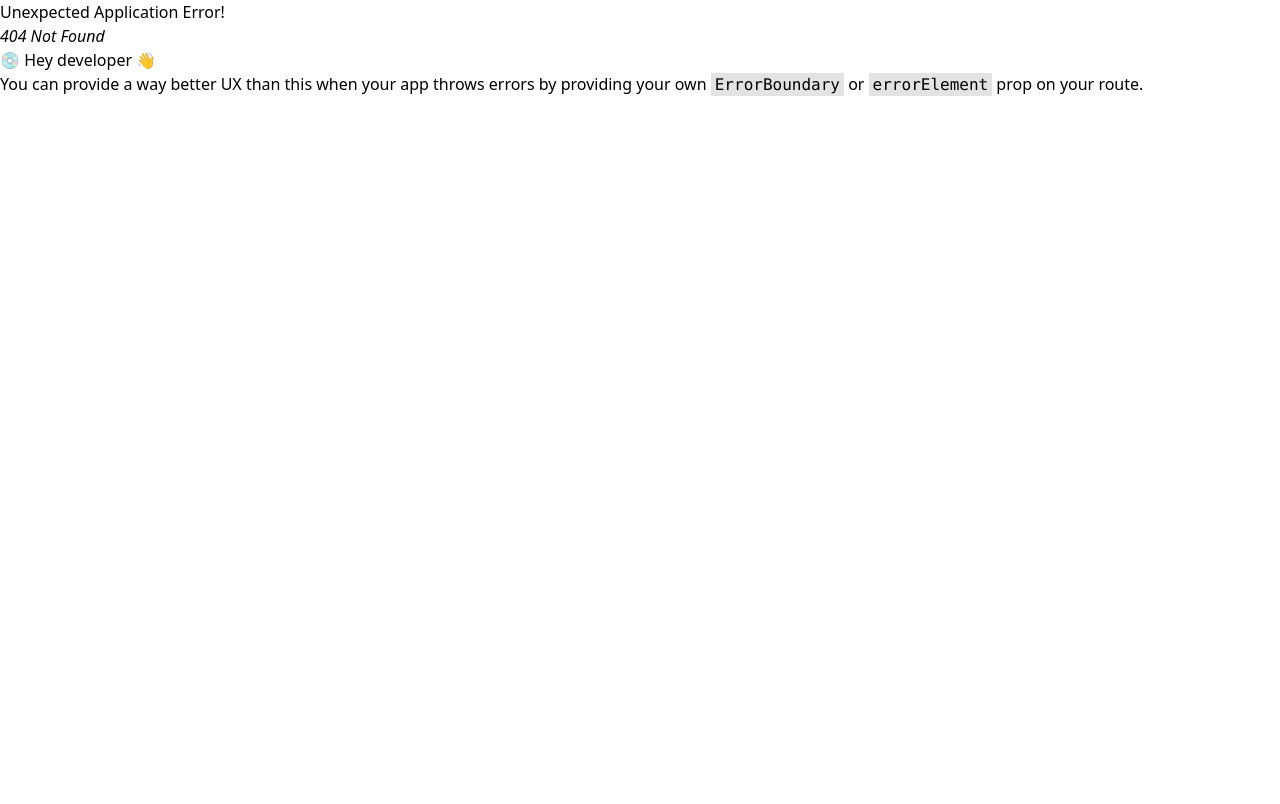
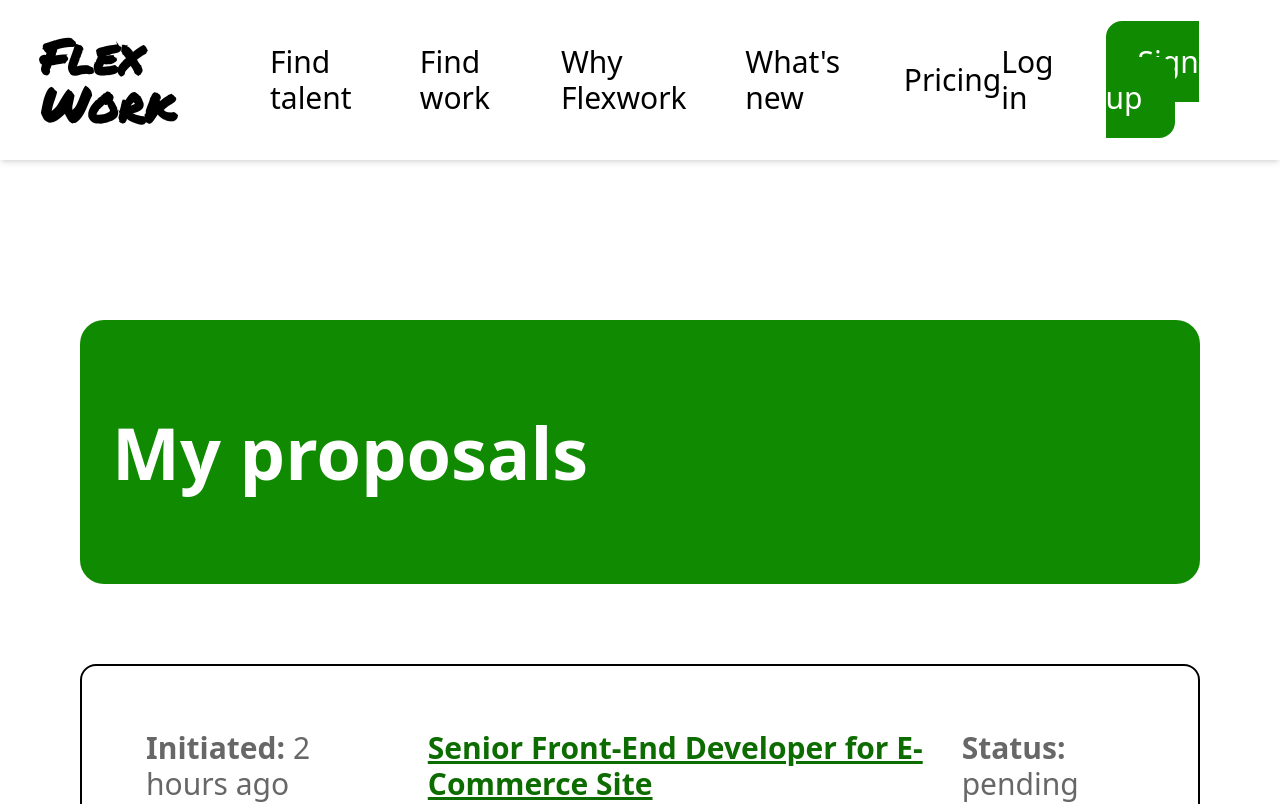
Before and after one commit to sidhubhatinde/Flexapp, a React (Vite) app in the folder frontend/: page /freelancer-proposals in a window 1280 px wide. Before the commit this address had no page. Shown: the top 804 px of the page. Built offline with nearby package versions, Linux system fonts and the light colour scheme.

Commit message:
added proposal detail component

```diff
--- /dev/null
+++ b/frontend/src/DummyProposals.js
@@ -0,0 +1,46 @@
+const proposals = [
+    {
+      id:'1',
+      jobId: "1",
+      title: "Senior Front-End Developer for E-Commerce Site",
+      timePosted: "2 hours ago",
+      status: "pending"
+    },
+    {
+      id:'2',
+      jobId: "2",
+      title: "React Developer Needed for Dashboard UI",
+      timePosted: "1 day ago",
+      status: "accepted"
+    },
+    {
+      id:'3',
+      jobId: "3",
+      title: "Full Stack Developer for Startup MVP",
+      timePosted: "3 days ago",
+      status: "rejected"
+    },
+    {
+      id:'4',
+      jobId: "4",
+      title: "Build Landing Page for SaaS Product",
+      timePosted: "5 hours ago",
+      status: "pending"
+    },
+    {
+      id:'5',
+      jobId: "5",
+      title: "Frontend Engineer for Real Estate Platform",
+      timePosted: "6 days ago",
+      status: "accepted"
+    },
+    {
+      id:'6',
+      jobId: "6",
+      title: "Developer Needed to Optimize Existing App",
+      timePosted: "10 hours ago",
+      status: "rejected"
+    }
+  ];
+
+  export default proposals;
--- /dev/null
+++ b/frontend/src/components/ProposalDetails.jsx
@@ -0,0 +1,87 @@
+import React from 'react'
+import JobDetails from '../pages/findwork/JobDetails'
+import posts from "../DummyData"
+import proposals from "../DummyProposals"
+
+import { useParams } from 'react-router-dom';
+
+
+function ProposalDetails() {
+  const {id} = useParams();
+  console.log("id is ",id);
+  const proposal = proposals.find((p)=>p.id===id);
+
+    const applicationData = {
+        jobId: "1",
+        applicantId:"23",
+        coverLetter: `Dear Hiring Manager,
+
+      I am very excited to apply for this position. With over 3 years of experience in frontend development using React, Tailwind CSS, and Redux, I’ve built responsive web apps and contributed to several successful product launches. I take pride in writing clean, maintainable code and collaborating closely with cross-functional teams.
+
+      I’m confident that I can help deliver a high-quality product for your team. Thank you for considering my application.
+
+      Best regards,
+      John Doe`,
+        bid: {
+          amount: 25, // hourly rate in dollars
+          type: "Hourly", // could also be "Fixed"
+        },
+        submittedAt: "2025-05-01T10:45:00Z"
+      };
+
+      const job = posts.find((post)=>{
+        return post.id === proposal.jobId;
+      });
+
+      function handleWithdrawProposal(e)
+      {
+        e.preventDefault();
+
+      }
+      function handleCancel(e)
+      {
+        e.preventDefault();
+      }
+
+  return (
+    <div className='mx-20 my-12'>
+      {job&&(
+          <div>
+              <JobDetails job={job}/>
+              <div className='text-4xl my-16'>
+                <div className='flex items-center justify-between my-6'>
+                    <h5 className='font-semibold text-5xl'>Your proposed terms</h5>
+                    <p className='text-[#676767]'>Clients budget: ${job.budget.amount}</p>
+                </div>
+                <div className='my-6'>
+                  <h6 className='font-semibold'>Total price of project</h6>
+                  <p className='text-[#676767] text-3xl my-5'>This includes all milestones, and is the amount your client will see.</p>
+                  <p>${applicationData.bid.amount}</p>
+                </div>
+                <hr className='text-[#676767] my-6'/>
+                <div className='my-6'>
+                  <h6 className='font-semibold'>You'll receive</h6>
+                  <p className='text-[#676767] text-3xl my-5'>The estimated payment, after service fees.</p>
+                  <p>${applicationData.bid.amount*.9}</p>
+                </div>
+              </div>
+              <div className='text-3xl my-16'>
+                <h5 className='text-5xl font-semibold my-6'>Cover Letter</h5>
+                <p>{applicationData.coverLetter}</p>
+              </div>
+              <div className='flex items-center gap-16 text-4xl my-20'>
+                <button onClick={handleWithdrawProposal}  className='bg-primary hover:bg-primaryHover text-white p-6 rounded-lg'>
+                  Withdraw proposal
+                </button>
+                <button onClick={handleCancel}  className='bg-white hover:text-primaryHover hover:bg-[#E8F5E9] text-primary p-6 border-2 border-solid border-primary rounded-lg'>
+                  Cancel
+                </button>
+              </div>
+          </div>
+        )}
+
+    </div>
+  )
+}
+
+export default ProposalDetails
--- a/frontend/src/pages/findtalent/JobPost.jsx
+++ b/frontend/src/pages/findtalent/JobPost.jsx
@@ -334,7 +334,7 @@ function JobPost() {
           <button onClick={handlePostJob}  className='bg-primary hover:bg-primaryHover text-white p-6 rounded-lg'>
             Post this job
           </button>
-          <button onClick={handleCancel}  className='bg-white hover:text-primaryHover text-primary p-6 border-2 border-solid border-primary rounded-lg'>
+          <button onClick={handleCancel}  className='bg-white hover:text-primaryHover hover:bg-[#E8F5E9] text-primary p-6 border-2 border-solid border-primary rounded-lg'>
             Cancel
           </button>
         </div>
--- a/frontend/src/pages/findwork/JobDetails.jsx
+++ b/frontend/src/pages/findwork/JobDetails.jsx
@@ -3,7 +3,7 @@ import React from 'react'
 function JobDetails({job}) {
 
   return (
-    <div className='border-solid border-black border-2 my-10'>
+    <div className='border-solid border-[#676767] border-2 my-10'>
         <div className='px-20 py-5'>
             <h2 className='text-6xl font-semibold my-12'>Job details</h2>
             <h3 className='text-5xl font-semibold my-12'>{job.title}</h3>
--- /dev/null
+++ b/frontend/src/pages/proposals/FreelancerProposals.jsx
@@ -0,0 +1,31 @@
+import React from 'react'
+import proposals from '../../DummyProposals'
+import { Link } from 'react-router-dom'
+
+function FreelancerProposals() {
+
+
+
+  return (
+    <div className='m-20'>
+        <h3 className='text-7xl font-semibold my-20 bg-primary text-white py-24 px-8 rounded-3xl'>My proposals</h3>
+        <ul>
+            {
+                proposals.map((proposal)=>{
+                    return (<li key={proposal.title} className='border-2 border-black border-solid text-3xl p-16 my-8 rounded-2xl flex items-start justify-between hover:bg-[#E8F5E9] '>
+                            <div className='flex items-center gap-x-12'>
+                                <p className='text-[#676767]'><b>Initiated:</b> {proposal.timePosted}</p>
+                                <Link to={`/proposal-details/${proposal.id}`}><h5 className='text-primaryHover hover:text-primary underline font-semibold'>{proposal.title}</h5></Link>
+                            </div>
+                            <div>
+                                <p className='text-[#676767]'><b>Status:</b> {proposal.status}</p>
+                            </div>
+                    </li>)
+                })
+            }
+        </ul>
+    </div>
+  )
+}
+
+export default FreelancerProposals
```
Also changed, not shown: frontend/src/routers/router.jsx (+11 -1 lines).
